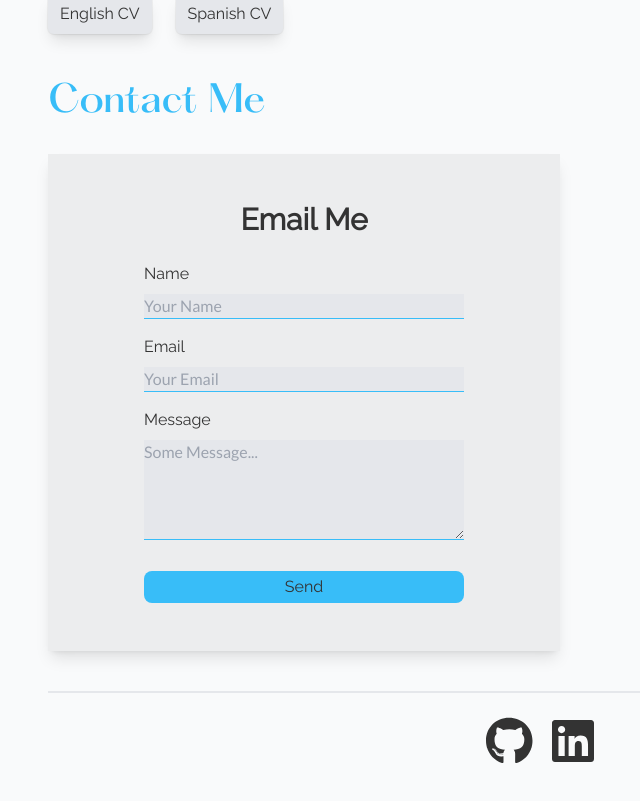
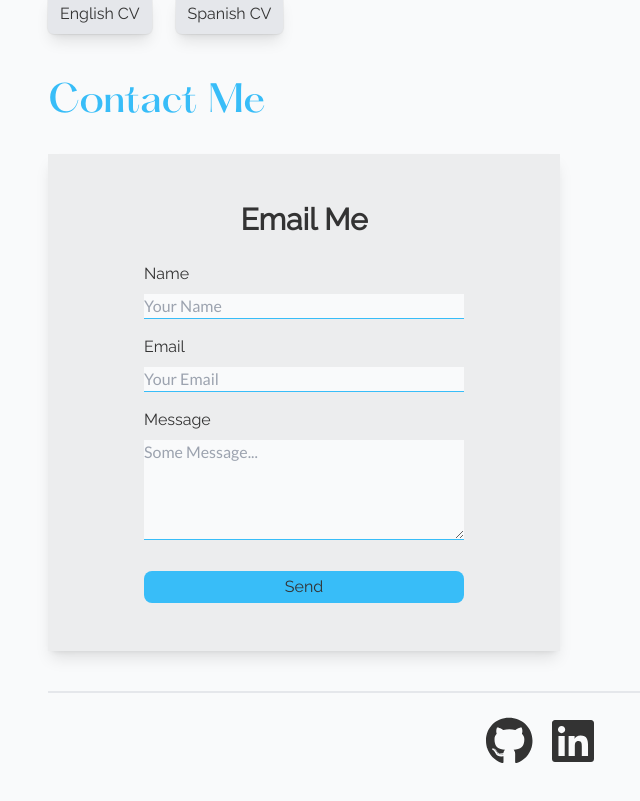
Before and after one commit to marsi107/MyPersonalWebsite, a Next.js app in the folder portfolio/: page / in a window 1280 px wide. Shown: the part 1539-2340 px from the top of the page, without its empty margins (100-740 px from the left). Built offline with nearby package versions, Linux system fonts and the light colour scheme.

Commit message:
minor styling changes

```diff
--- a/portfolio/app/components/TechStack.tsx
+++ b/portfolio/app/components/TechStack.tsx
@@ -39,7 +39,7 @@ const TechStack = () => {
                             <div className="h-6 mt-1 -mb-2">
                                 {
                                     isHovered && indexHovered === index && (
-                                        <div className="relative text-center font-rale text-defColors-dBG dark:text-defColors-lGray">
+                                        <div className="relative text-center font-rale text-defColors-dBG dark:text-defColors-lBG">
                                             {techList[indexHovered].fullName}
                                         </div>
                                     )
--- a/portfolio/app/globals.css
+++ b/portfolio/app/globals.css
@@ -20,6 +20,6 @@
     }
 
     .contactInputs {
-        @apply font-lato w-full border-b-[1px] border-b-defColors-main bg-defColors-lGray dark:bg-defColors-dGray text-defColors-dBG dark:text-defColors-lBG
+        @apply font-lato w-full border-b-[1px] border-b-defColors-main bg-defColors-lBG dark:bg-defColors-dGray text-defColors-dBG dark:text-defColors-lBG
     }
 }
```
